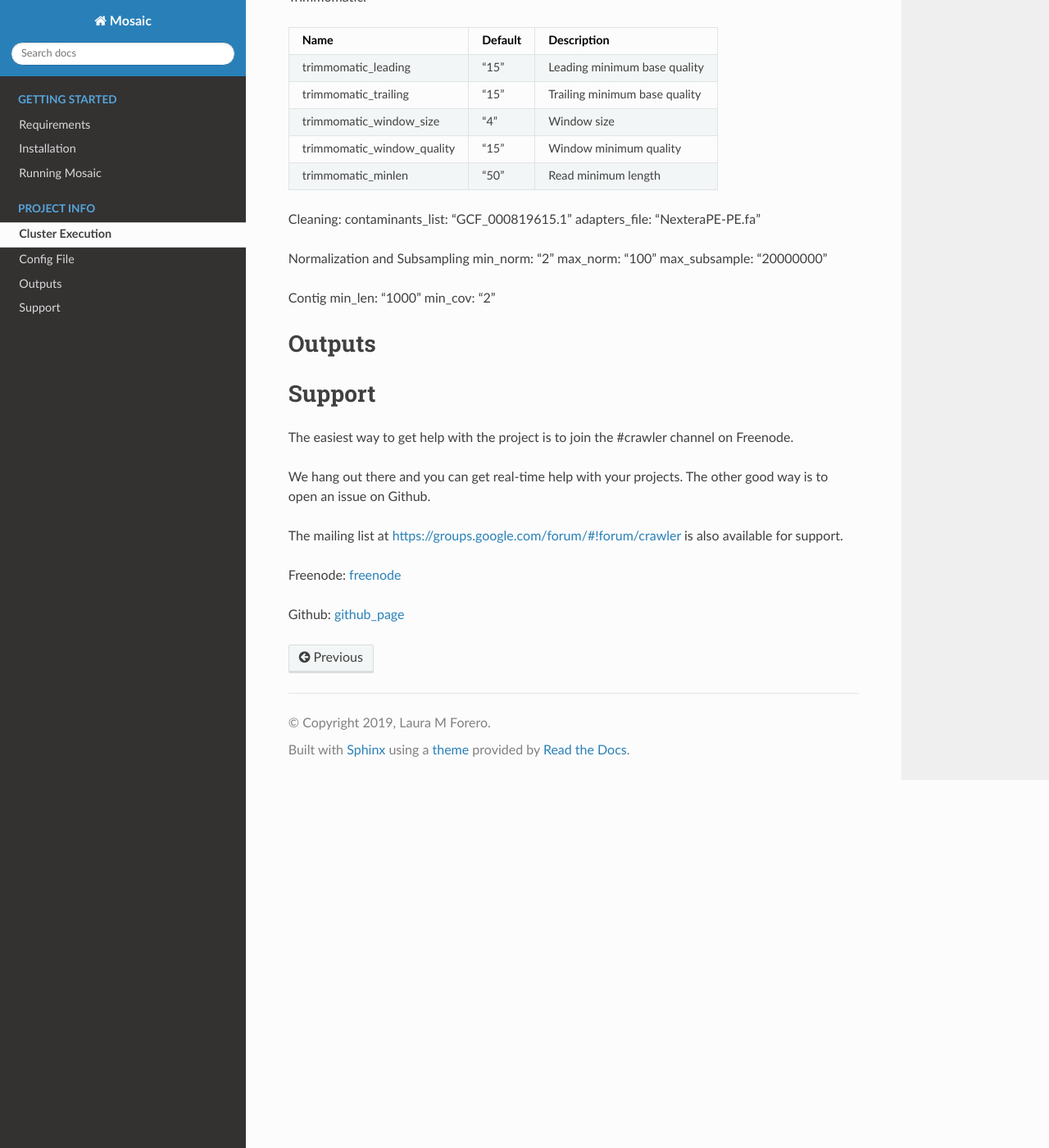
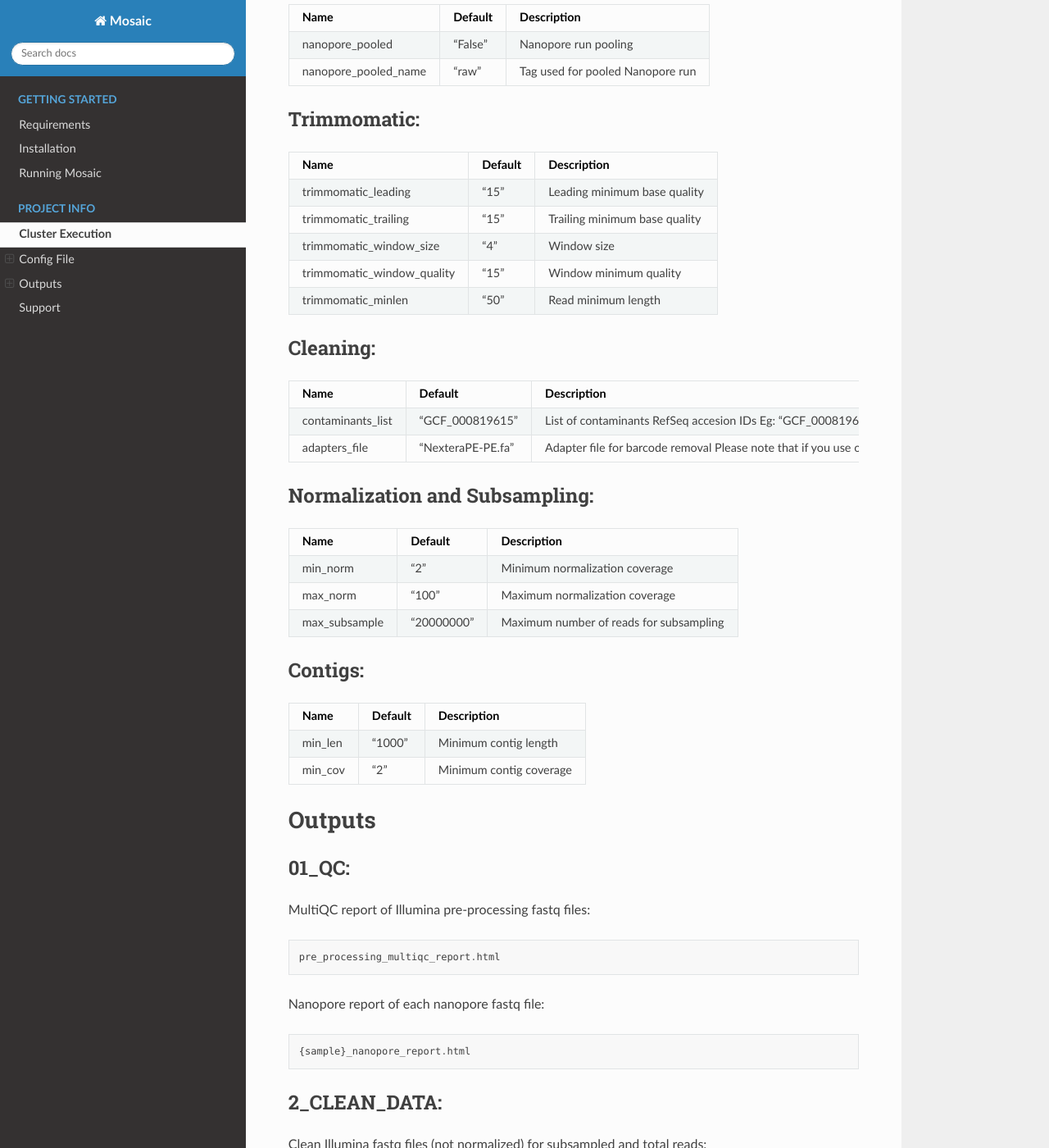
Before and after one commit to lauramilena3/Mosaic, a Sphinx documentation site: the page built from docs/project_info/support.rst, in a window 1280 px wide and 1400 px high, scrolled down 1318 px. Shown: the whole window at 82% size. Built offline with Sphinx 7.4.7 and the Read the Docs theme 2.0.0, drawn with Linux system fonts in a browser that asks for light colours; some of the changed text lies outside the part shown.

Commit message:
update manual

```diff
--- a/docs/project_info/support.rst
+++ b/docs/project_info/support.rst
@@ -22,40 +22,50 @@
 
    snakemake -j $nCores --use-conda --config min_len=2000 basecalled_data=$fastqDir results_dir=$reusultDir
 
+
+
+
 Below, you can find all the variables, and their default values.
 
+Single End
+----------
+
+Mosaic automatically detects the Illumina input file. Please note that Spades does not support metagenomic assembly for SE files. Hence, Mosaic assembles SE reads using Spades single-cell flag.
+
 General:
+--------
 
-+-------------------+---------------------+---------------------------------------------+
-| Name              | Default             | Description                                 |
-+===================+=====================+=============================================+
-| input_dir         | "data/00_RAW_DATA"  | Input folder with raw data                  |
-+-------------------+---------------------+---------------------------------------------+
-| results_dir       | "data"              | Directory for output files                  |
-+-------------------+---------------------+---------------------------------------------+
-| operating_system  | "linux"             | Operating system ([linux], [macOs])         |
-+-------------------+---------------------+---------------------------------------------+
-| forward_tag       | "R1"                | Forward tag used for Illumina reads         |
-+-------------------+---------------------+---------------------------------------------+
-| reverse_tag       | "R2"                | Reverse tag used for Illumina reads         |
-+-------------------+---------------------+---------------------------------------------+
-| nanopore_tag      | "nanopore"          | Tag used for Nanopore files                 |
-+-------------------+---------------------+---------------------------------------------+
++----------------------------+---------------------+---------------------------------------------+
+| Name                       | Default             | Description                                 |
++============================+=====================+=============================================+
+| input_dir                  | "data/00_RAW_DATA"  | Input folder with raw data                  |
++----------------------------+---------------------+---------------------------------------------+
+| results_dir                | "data"              | Directory for output files                  |
++----------------------------+---------------------+---------------------------------------------+
+| operating_system           | "linux"             | Operating system ([linux], [macOs])         |
++----------------------------+---------------------+---------------------------------------------+
+| forward_tag                | "R1"                | Forward tag used for Illumina reads         |
++----------------------------+---------------------+---------------------------------------------+
+| reverse_tag                | "R2"                | Reverse tag used for Illumina reads         |
++----------------------------+---------------------+---------------------------------------------+
+| nanopore_tag               | "nanopore"          | Tag used for Nanopore files                 |
++----------------------------+---------------------+---------------------------------------------+
 
 
 Nanopore:
-
-+----------------------+---------------------+---------------------------------------------+
-| Name                 | Default             | Description                                 |
-+======================+=====================+=============================================+
-| nanopore_pooled      | "False"             | Nanopore run pooling                        |
-+----------------------+---------------------+---------------------------------------------+
-| nanopore_pooled_name | "raw"               | Tag used for pooled Nanopore run            |
-+----------------------+---------------------+---------------------------------------------+
+---------
++----------------------------+---------------------+---------------------------------------------+
+| Name                       | Default             | Description                                 |
++============================+=====================+=============================================+
+| nanopore_pooled            | "False"             | Nanopore run pooling                        |
++----------------------------+---------------------+---------------------------------------------+
+| nanopore_pooled_name       | "raw"               | Tag used for pooled Nanopore run            |
++----------------------------+---------------------+---------------------------------------------+
 
 
 
 Trimmomatic:
+------------
 
 +----------------------------+---------------------+---------------------------------------------+
 | Name                       | Default             | Description                                 |
@@ -72,18 +82,43 @@
 +----------------------------+---------------------+---------------------------------------------+
 
 Cleaning:
-contaminants_list: "GCF_000819615.1"
-adapters_file: "NexteraPE-PE.fa"
+---------
 
-Normalization and Subsampling
-min_norm: "2"
-max_norm: "100"
-max_subsample: "20000000"
++----------------------------+---------------------+---------------------------------------------+
+| Name                       | Default             | Description                                 |
++============================+=====================+=============================================+
+| contaminants_list          | "GCF_000819615"     | List of contaminants RefSeq accesion IDs    |
+|                            |                     | Eg: "GCF_000819615 GCA_000929915.1"         |
++----------------------------+---------------------+---------------------------------------------+
+| adapters_file              | "NexteraPE-PE.fa"   | Adapter file for barcode removal            |
+|                            |                     | Please note that if you use other adapters  |
+|                            |                     | you need to add them to pipes/db/adapters   |
++----------------------------+---------------------+---------------------------------------------+
 
-Contig
-min_len: "1000"
-min_cov: "2"
+Normalization and Subsampling:
+------------------------------
 
++----------------------------+---------------------+---------------------------------------------+
+| Name                       | Default             | Description                                 |
++============================+=====================+=============================================+
+| min_norm                   | "2"                 | Minimum normalization coverage              |
++----------------------------+---------------------+---------------------------------------------+
+| max_norm                   | "100"               | Maximum normalization coverage              |
++----------------------------+---------------------+---------------------------------------------+
+| max_subsample              | "20000000"          | Maximum number of reads for subsampling     |
++----------------------------+---------------------+---------------------------------------------+
+
+
+Contigs:
+--------
+
++----------------------------+---------------------+---------------------------------------------+
+| Name                       | Default             | Description                                 |
++============================+=====================+=============================================+
+| min_len                    | "1000"              | Minimum contig length                       |
++----------------------------+---------------------+---------------------------------------------+
+| min_cov                    | "2"                 | Minimum contig coverage                     |
++----------------------------+---------------------+---------------------------------------------+
 
 
 
@@ -91,23 +126,132 @@
 =======
 
 
+01_QC:
+------
+
+MultiQC report of Illumina pre-processing fastq files::
+
+   pre_processing_multiqc_report.html
+
+Nanopore report of each nanopore fastq file::
+
+   {sample}_nanopore_report.html
+
+2_CLEAN_DATA:
+-------------
+
+Clean Illumina fastq files (not normalized) for subsampled and total reads::
+
+   {sample}_unpaired_clean.sub.fastq
+   {sample}_unpaired_clean.tot.fastq
+
+Clean Nanopore fastq files (not normalized) for subsampled and total reads::
+
+   {sample}_clean.sub.fastq
+   {sample}_clean.tot.fastq
+
+3_CONTIGS:
+----------
+
+
+Assembled Spades scaffolds::
+
+   {sample}_spades_filtered_scaffolds.sub.fasta
+   {sample}_spades_filtered_scaffolds.tot.fasta
+
+Assembled Canu scaffolds, error corrected with Pilon::
+
+   {sample}_canu_filtered_scaffolds.sub.fasta
+   {sample}_canu_filtered_scaffolds.tot.fasta
+
+Quast report of (Spades) or (Spades + Canu)  assembly::
+
+   {sample}_quast_report.sub.txt
+   {sample}_quast_report.tot.txt
+
+4_vOTUs:
+--------
+
+All assembled scaffolds::
+
+   merged_scaffolds.sub.fasta
+   merged_scaffolds.tot.fasta
+
+Representatives contigs after clustering::
+
+   merged_scaffolds.sub_95-80.fna
+   merged_scaffolds.tot_95-80.fna
+
+5_VIRAL_ID:
+-----------
+
+High confidence viral contigs::
+
+   high_confidence.sub.fasta
+   high_confidence.tot.fasta
+
+Low confidence viral contigs::
+
+   low_confidence.sub.fasta
+   low_confidence.tot.fasta
+
+High confidence open reading frames (ORFs)::
+
+   high_confidence_ORFs.sub.fasta
+   high_confidence_ORFs.tot.fasta
+
+Low confidence open reading frames (ORFs)::
+
+   low_confidence_ORFs.sub.fasta
+   low_confidence_ORFs.tot.fasta
+
+6_MAPPING:
+----------
+
+Sorted bam files of sample clean reads mapped to high confidence contigs::
+
+   {sample}_high_confidence_sorted.sub_filtered.bam
+   {sample}_high_confidence_sorted.tot_filtered.bam
+
+Sorted bam files of sample clean reads mapped to low confidence contigs::
+
+   {sample}_low_confidence_sorted.sub_filtered.bam
+   {sample}_low_confidence_sorted.tot_filtered.bam
+
+Indexed bam files of sample clean reads mapped to high confidence contigs::
+
+   {sample}_high_confidence_sorted.sub_filtered.bam.bai
+   {sample}_high_confidence_sorted.tot_filtered.bam.bai
+
+Indexed bam files of sample clean reads mapped to low confidence contigs::
+
+   {sample}_low_confidence_sorted.sub_filtered.bam.bai
+   {sample}_low_confidence_sorted.tot_filtered.bam.bai
+
+Abundance tables in txt format::
+
+   high_confidence_vOTU_abundance_table.sub.txt
+   high_confidence_vOTU_abundance_table.tot.txt
+   low_confidence_vOTU_abundance_table.sub.txt
+   low_confidence_vOTU_abundance_table.tot.txt
+
+Abundance tables in BIOM JSON format::
+
+   high_confidence_vOTU_abundance_table_json.sub.biom
+   high_confidence_vOTU_abundance_table_json.tot.biom
+   low_confidence_vOTU_abundance_table_json.sub.biom
+   low_confidence_vOTU_abundance_table_json.tot.biom
+
+Contigs summary table::
+
+   vOTU_summary.txt
+
 
 
 Support
 =======
 
-The easiest way to get help with the project is to join the #crawler
-channel on Freenode.
+The easiest way to get help with the project is to send an email to lm.forero10@uniandes.edu.co.
+The other good way is to open an issue on Mosaic's Github page at https://github.com/lauramilena3/Mosaic/issues.
 
-We hang out there and you can get real-time help with your projects.
-The other good way is to open an issue on Github.
-
-The mailing list at `https://groups.google.com/forum/#!forum/crawler`_ is also available for support.
-
-Freenode: `freenode`_
-
-Github: `github_page`_
-
-.. _https://groups.google.com/forum/#!forum/crawler: https://groups.google.com/forum/#!forum/crawler
-.. _freenode: irc://freenode.net
-.. _github_page: http://github.com/example/crawler/issues
+.. _https://github.com/lauramilena3/Mosaic/issues: https://github.com/lauramilena3/Mosaic/issues
```
Also changed, not shown: docs/getting_started/tutorial.rst (deleted, +0 -32 lines), 5 other files.
